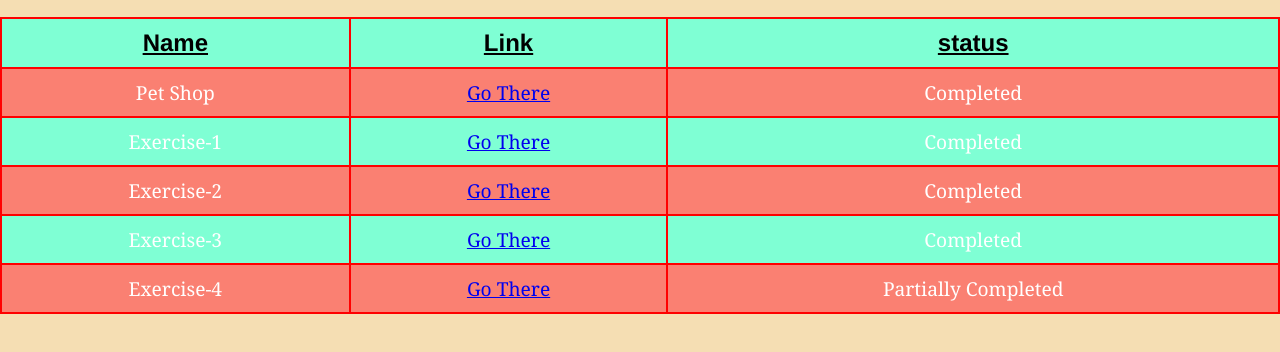
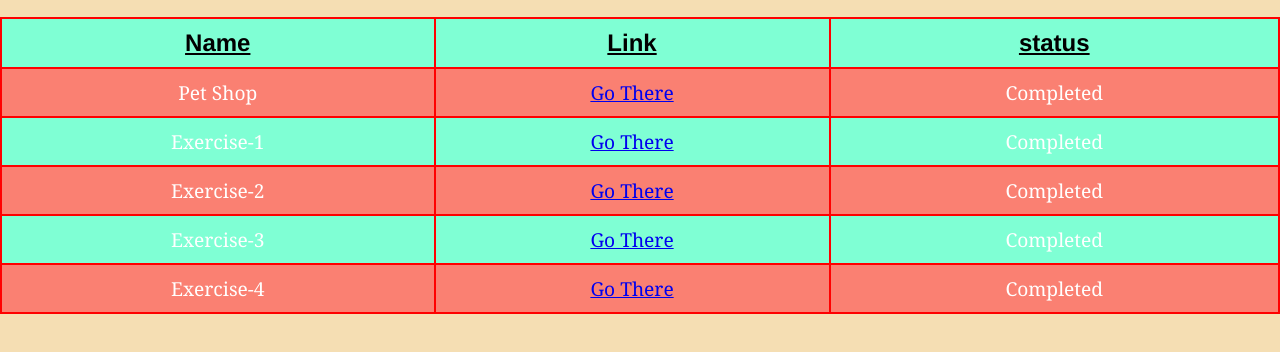
Before and after one commit to KeshavGoy/HTML_CSS_Recap, a plain HTML site: page index.html in a window 1280 px wide. Shown: the part 80-432 px from the top of the page. Drawn offline with Linux system fonts and the light colour scheme.

Commit message:
Index table exercise-4 marked completed

```diff
--- a/index.html
+++ b/index.html
@@ -38,7 +38,7 @@
         <tr>
             <td>Exercise-4</td>
             <td><a href="./Exercise-4/index.html">Go There</a></td>
-            <td>Partially Completed</td>
+            <td>Completed</td>
         </tr>
     </table>
 </body>
```
